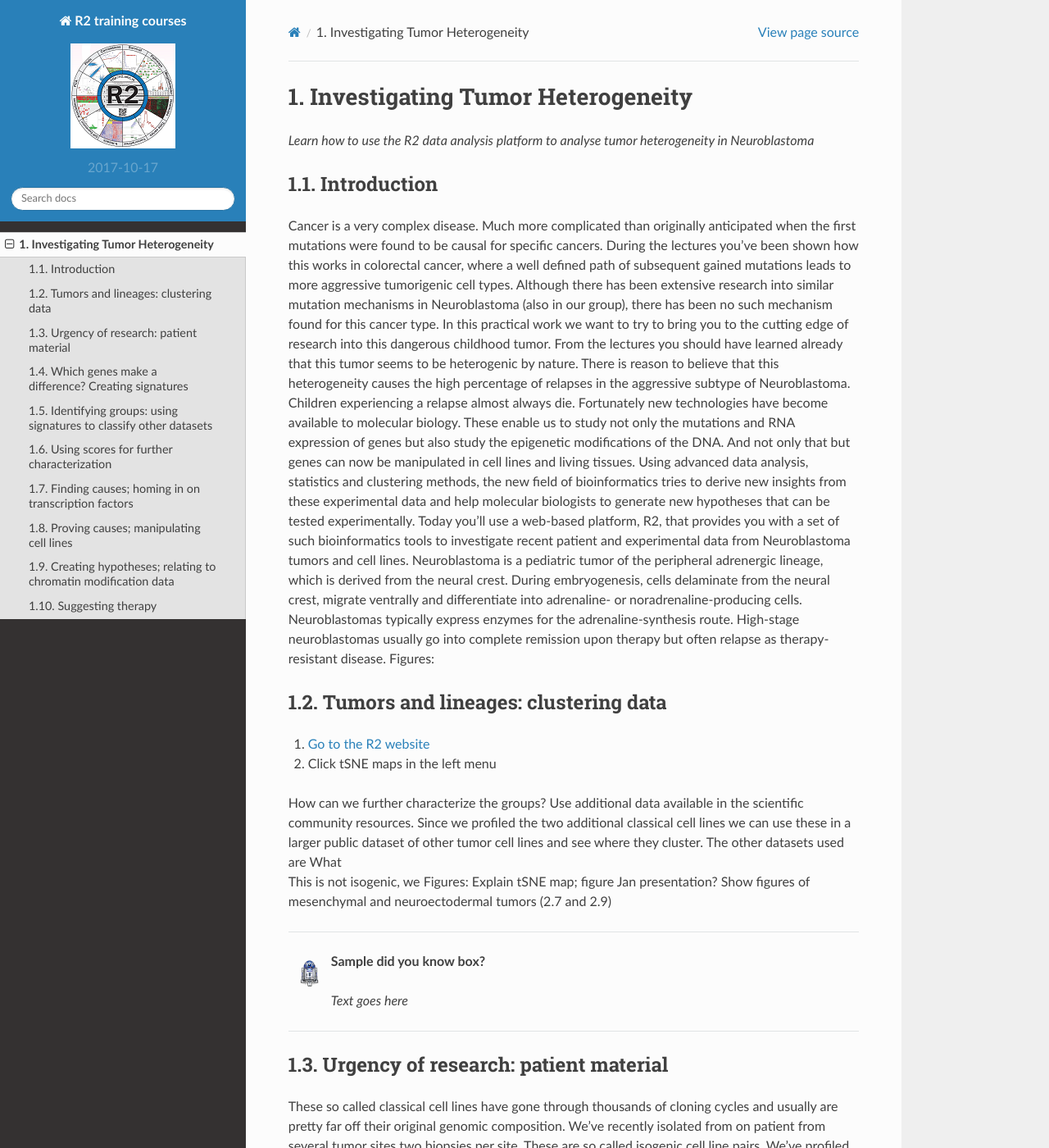
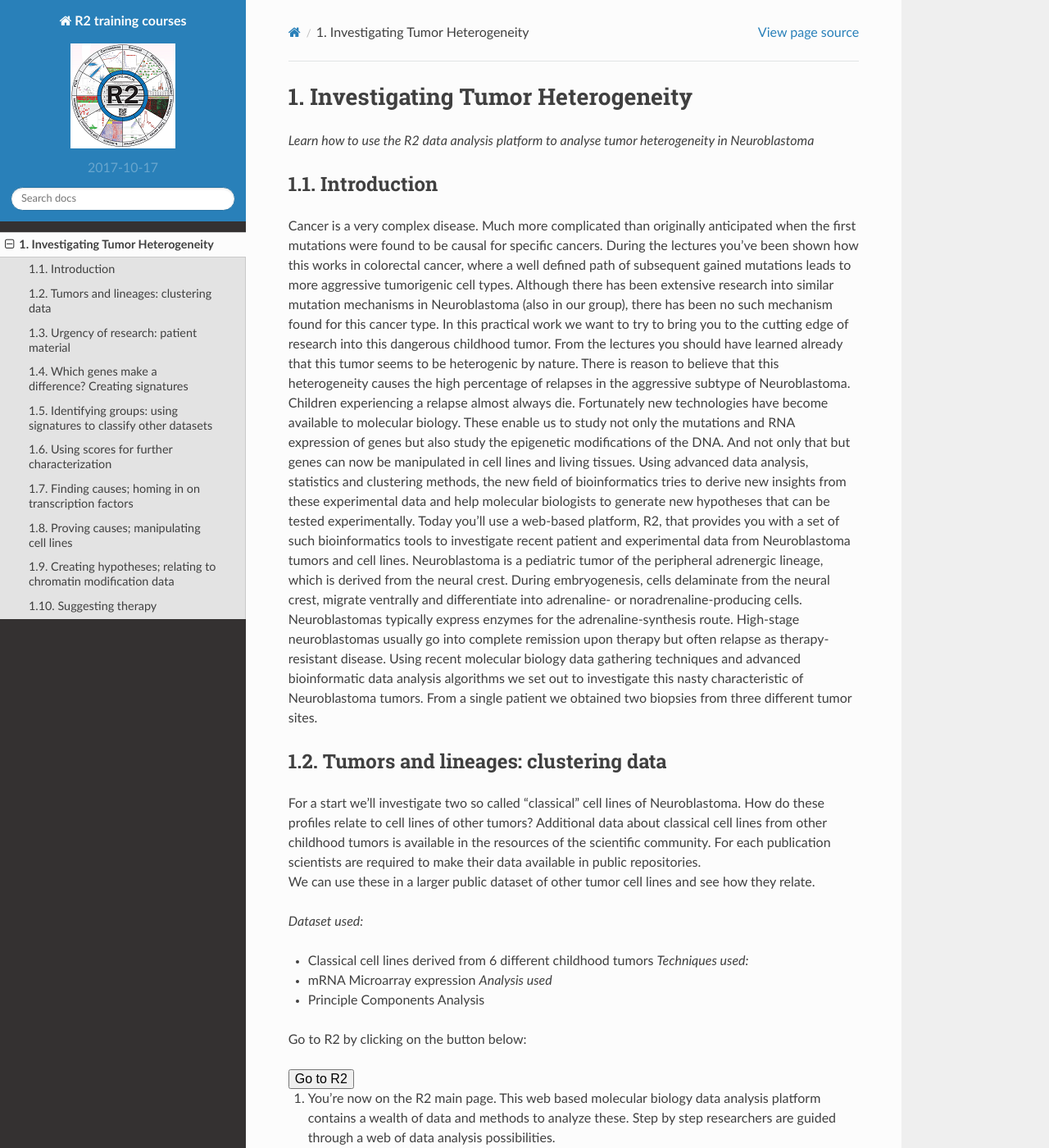
Before and after one commit to antronerds/r2-training-courses, a Sphinx documentation site: the page built from docs/Investigating_Tumor_Heterogeneity.md, in a window 1280 px wide and 1400 px high. Shown: the whole window at 82% size. Built offline with Sphinx 7.4.7 and the Read the Docs theme 2.0.0, drawn with Linux system fonts in a browser that asks for light colours; some of the changed text lies outside the part shown.

Commit message:
Added setup with questions leading students through analysis

```diff
--- a/docs/Investigating_Tumor_Heterogeneity.md
+++ b/docs/Investigating_Tumor_Heterogeneity.md
@@ -15,22 +15,43 @@
 Using advanced data analysis, statistics and clustering methods, the new field of bioinformatics tries to derive new insights from these experimental data and help molecular biologists to generate new hypotheses that can be tested experimentally.
 Today you’ll use a web-based platform, R2, that provides you with a set of such bioinformatics tools to investigate recent patient and experimental data from Neuroblastoma tumors and cell lines.
 Neuroblastoma is a pediatric tumor of the peripheral adrenergic lineage, which is derived from the neural crest. During embryogenesis, cells delaminate from the neural crest, migrate ventrally and differentiate into adrenaline- or noradrenaline-producing cells. Neuroblastomas typically express enzymes for the adrenaline-synthesis route. High-stage neuroblastomas usually go into complete remission upon therapy but often relapse as therapy-resistant disease.
-Figures:
+Using recent molecular biology data gathering techniques and advanced bioinformatic data analysis algorithms we set out to investigate this nasty characteristic of Neuroblastoma tumors. From a single patient we obtained two biopsies from three different tumor sites.
 
 
 Tumors and lineages: clustering data
 ---------------------------------------
 
-1.  <a href="https://hgserver1.amc.nl/cgi-bin/r2/main.cgi?&dscope=TRAIN001&option=about_dscope" target="_blank">Go to the R2 website</a>
-2.  Click tSNE maps in the left menu
+For a start we'll investigate two so called "classical" cell lines of Neuroblastoma. How do these profiles relate to cell lines of other tumors? Additional data about classical cell lines from other childhood tumors is available in the resources of the scientific community. For each publication scientists are required to make their data available in public repositories.
+We can use these in a larger public dataset of other tumor cell lines and see how they relate.
 
-How can we further characterize the groups? Use additional data available in the scientific community resources. Since we profiled the two additional classical cell lines we can use these in a larger public dataset of other tumor cell lines and see where they cluster.
-The other datasets used are
-What
-This is not isogenic, we
-Figures:
-Explain tSNE map; figure Jan presentation?
-Show figures of mesenchymal and neuroectodermal tumors (2.7 and 2.9)
+*Dataset used:*
+* Classical cell lines derived from 6 different childhood tumors
+*Techniques used:*
+* mRNA Microarray expression
+*Analysis used*
+* Principle Components Analysis
+
+Go to R2 by clicking on the button below:
+
+<form name="mark_single_sample" action="https://hgserver1.amc.nl/cgi-bin/r2/main.cgi" enctype="multipart/form-data" target="R2" method="post">
+  <input type="hidden" name="table" value="ps_itcc_cellpanel86_u133p2">
+  <button type="button" >Go to R2</button>
+</form>
+
+
+1. You're now on the R2 main page. This web based molecular biology data analysis platform contains a wealth of data and methods to analyze these. Step by step researchers are guided through a web of data analysis possibilities.
+  * Can you think of an gene that might mark differences between these tumors?
+  * In field 3 type the name of the gene and click next
+  * Leave all settings to default and click next
+  * A graph shows the expression of this gene's mRNA in the whole set of childhood tumor cell lines; do you observe a difference between different cell lines?
+  * If you did not already choose this gene, now try the known oncogene NMYC
+  * What do you observe from the data annotation track below?
+
+2. To get a first impression of the type of data we're dealing with, an unbiased unsupervised type of clustering analysis is a good idea.
+   * What kinds of tumors do you distinguish?
+   * What is their lineage, can you relate this to a type of tissue?
+   * What do you note about the Neuroblastoma cell lines?
+
 
 
 ------------------
@@ -41,12 +62,22 @@
 ------------------
 
 
-
 Urgency of research: patient material
 ----------------------------------------
 
-These so called classical cell lines have gone through thousands of cloning cycles and usually are pretty far off their original genomic composition. We’ve recently isolated from on patient from several tumor sites two biopsies per site. These are so called isogenic cell line pairs. We’ve profiled the mRNA expression of these samples and of a so called classical cell line. To investigate the relations between these samples we’ve profiled them using Affymetrix RNA chips. The resulting gene expression patterns can be used perform a hierarchical clustering.
-What number of groups do you expect?
+From the former step we derived that Neuroblastoma cell lines seem to be more inhomogeneous than other childhood tumor classical cell lines. These so called classical cell lines have gone through thousands of cloning cycles and usually are pretty far off their original genomic composition. We’ve recently isolated from one patient from several tumor sites two biopsies per site. These are so called isogenic cell line pairs. We’ve profiled the mRNA expression of these samples and of a so called classical cell line. To investigate the relations between these samples we’ve profiled them using Affymetrix RNA chips. The resulting gene expression patterns can be used perform a hierarchical clustering.
+
+*Dataset used:*
+* Cell lines recently derived from three tumors from one patient. Two biopsies per tumor. Combined with two classical Neuroblastoma cell lines
+*Techniques used:*
+* mRNA Microarray expression
+* Bright field image microscopy
+*Analysis used*
+* Unsupervised hierarchical clustering
+
+
+* What number of groups do you expect?
+* Given the former observations, what type of lineage can you assign to each group?
 
 Figures:
  * the cell line images from the Nat Gen paper, supplemental fig 1a
@@ -62,10 +93,13 @@
 Which genes make a difference? Creating signatures
 -----------------------------------------------------
 
-We have identified two different types of cells that seem to be related independent from patients. What genes determine the difference between the two types? We’ll use RNA expression data again but now the other way around; based on the classification in groups we look for genes that characterize this classification best, or in other words, that are differentially expressed between these two groups.
+We have identified two different types of cells that seem to be related in different tumor sites in the same patient. What genes determine the difference between the two types? We’ll use RNA expression data again but now the other way around; based on the classification in groups we look for genes that characterize this classification best, or in other words, that are differentially expressed between these two groups.
 For future use we’ll store the genes that make the difference as a so called signature. We’ll make two sets, each specific for a type of cells. Name them according to the hints we got from the previous analysis: MES and ADRN
 Try Broad geneset EMT
-As a first analysis step we can check a data resource called the Gene Ontology that provides a tree of systematic ordered biological terms that is used to formally describe the biological role of each gene. What can you say about the function of the group of genes that are upregulated in the MES type of cells?
+As a first analysis step we can check a data resource called the Gene Ontology that provides a tree of systematic ordered biological terms that is used to formally describe the biological role of each gene.
+
+What can you say about the function of the group of genes that are upregulated in the MES type of cells?
+
 Figures:
 
 
@@ -73,7 +107,7 @@
 ------------------------------------------------------------------
 
 Now that we have a clue as to what character the two types of cell lines have, we can use the gene expression data to create an expression based definition of each type.
-Figures:
+* What do you
 
 
 Using scores for further characterization
```
